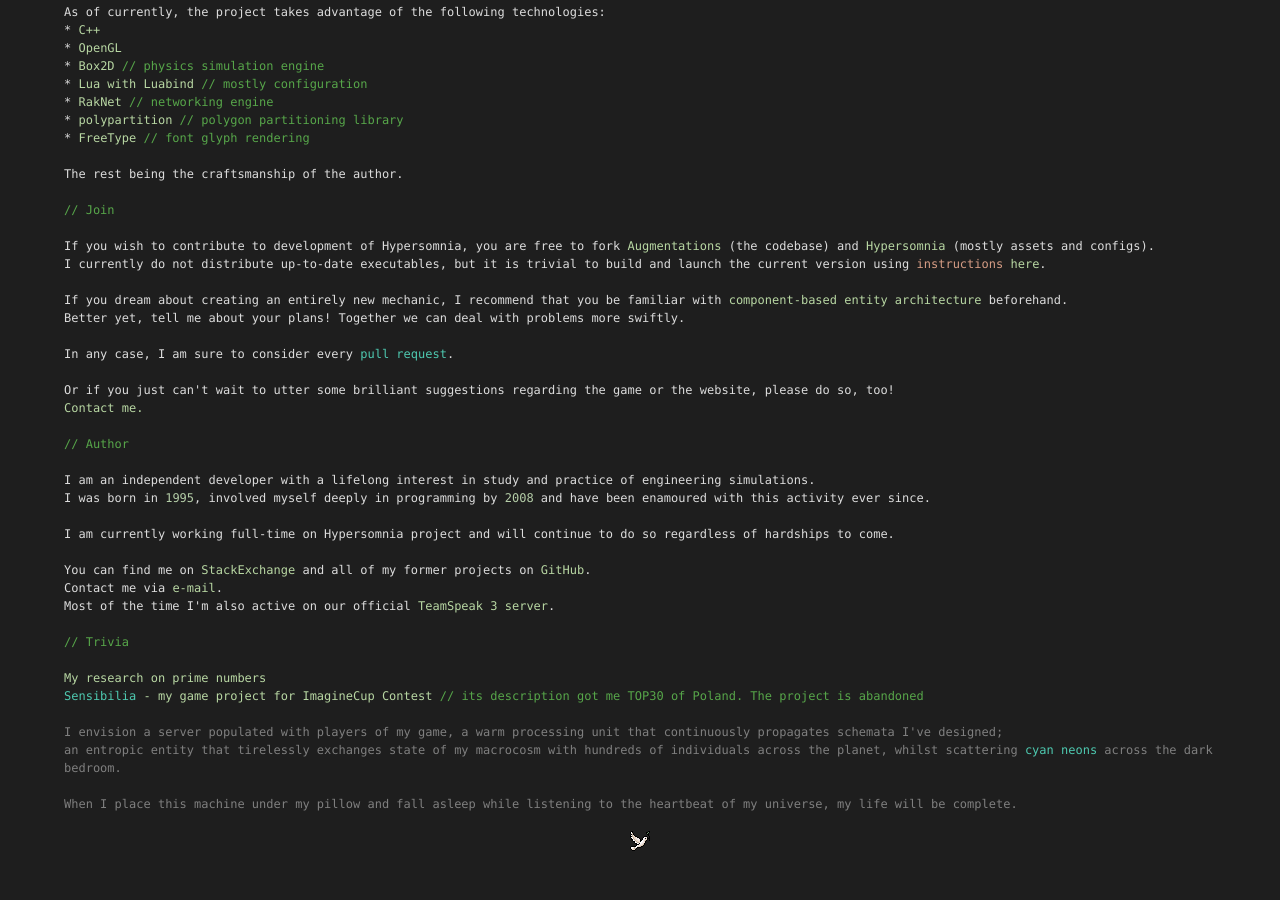
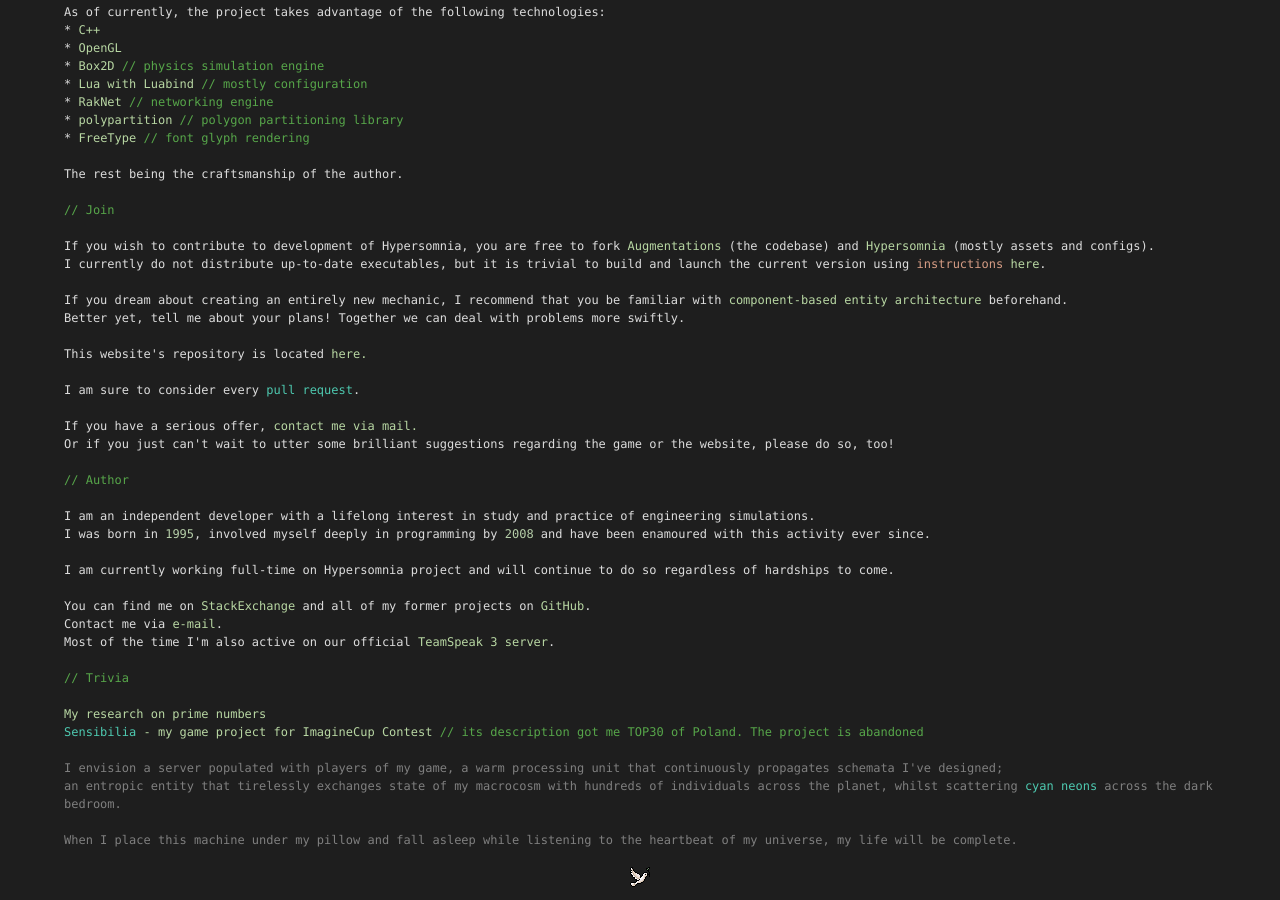
Before and after one commit to TeamHypersomnia/TeamHypersomnia.github.io, a Jekyll site: the page built from summary.md, in a window 1280 px wide and 900 px high, scrolled down 1906 px. Built offline with Jekyll 4.4.1, drawn with Linux system fonts in a browser that asks for light colours; comment, search, counter and statistics services are not loaded; before the commit the page ends 2770 px from its top, so only the background shows below that.

Commit message:
rewording

```diff
--- a/summary.md
+++ b/summary.md
@@ -100,16 +100,17 @@
 
 If you dream about creating an entirely new mechanic, I recommend that you be familiar with <a class ="vsenum" href="http://gamedev.stackexchange.com/questions/31473/what-is-the-role-of-systems-in-a-component-based-entity-
 architecture">component-based entity architecture</a> beforehand.<br/> Better yet, tell me about your plans! Together we can deal with problems more swiftly.
+<br/>
+<br/>
+This website's repository is located <a class="vsenum" href="https://github.com/geneotech/geneotech.github.io">here.</a>
+<br/>
+<br/>
+I am sure to consider every <span class="vstype">pull request</span>.
 
 <br/>
 <br/>
-In any case, I am sure to consider every <span class="vstype">pull request</span>.
-
-<br/>
-<br/>
+  If you have a serious offer, <a class="vsenum" href="mailto:patryk.czachurski@gmail.com">contact me via mail.</a> <br/>
   Or if you just can't wait to utter some brilliant suggestions regarding the game or the website, please do so, too!
-<br/>
-  <a class="vsenum" href="mailto:patryk.czachurski@gmail.com">Contact me.</a>
 <br/>
 
 <!--
```
